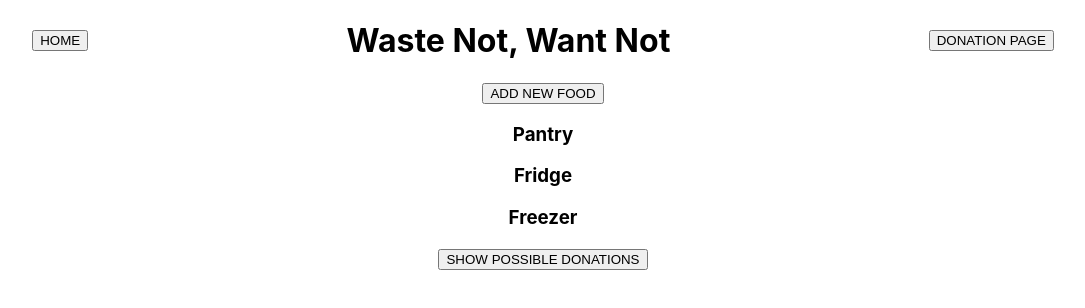
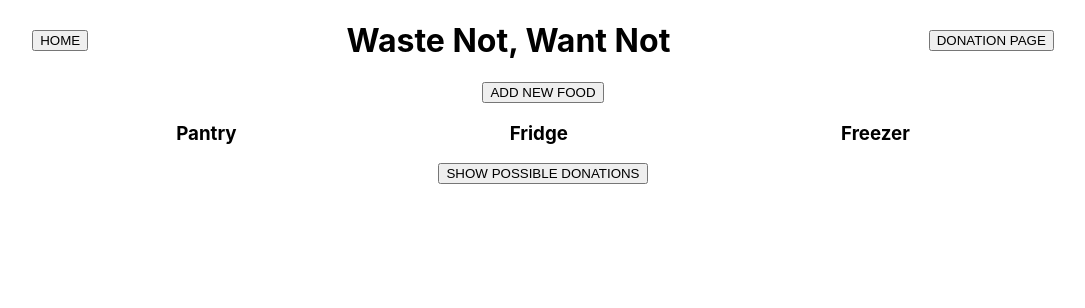
Before and after one commit to Waste-Not-Want-Not/waste-not, a React (Create React App) app: page / in a window 1280 px wide. Shown: the top 308 px of the page, without its empty margins (97-1182 px from the left). Built offline with nearby package versions, Linux system fonts and the light colour scheme.

Commit message:
Add Kitchen styling

```diff
--- a/src/components/Kitchen/Kitchen.css
+++ b/src/components/Kitchen/Kitchen.css
@@ -0,0 +1,11 @@
+.kitchen-container {
+  display: flex;
+  flex-direction: column;
+  align-items: center;
+}
+
+.kitchen {
+  display: flex;
+  width: 100%;
+  justify-content: space-evenly;
+}
```
